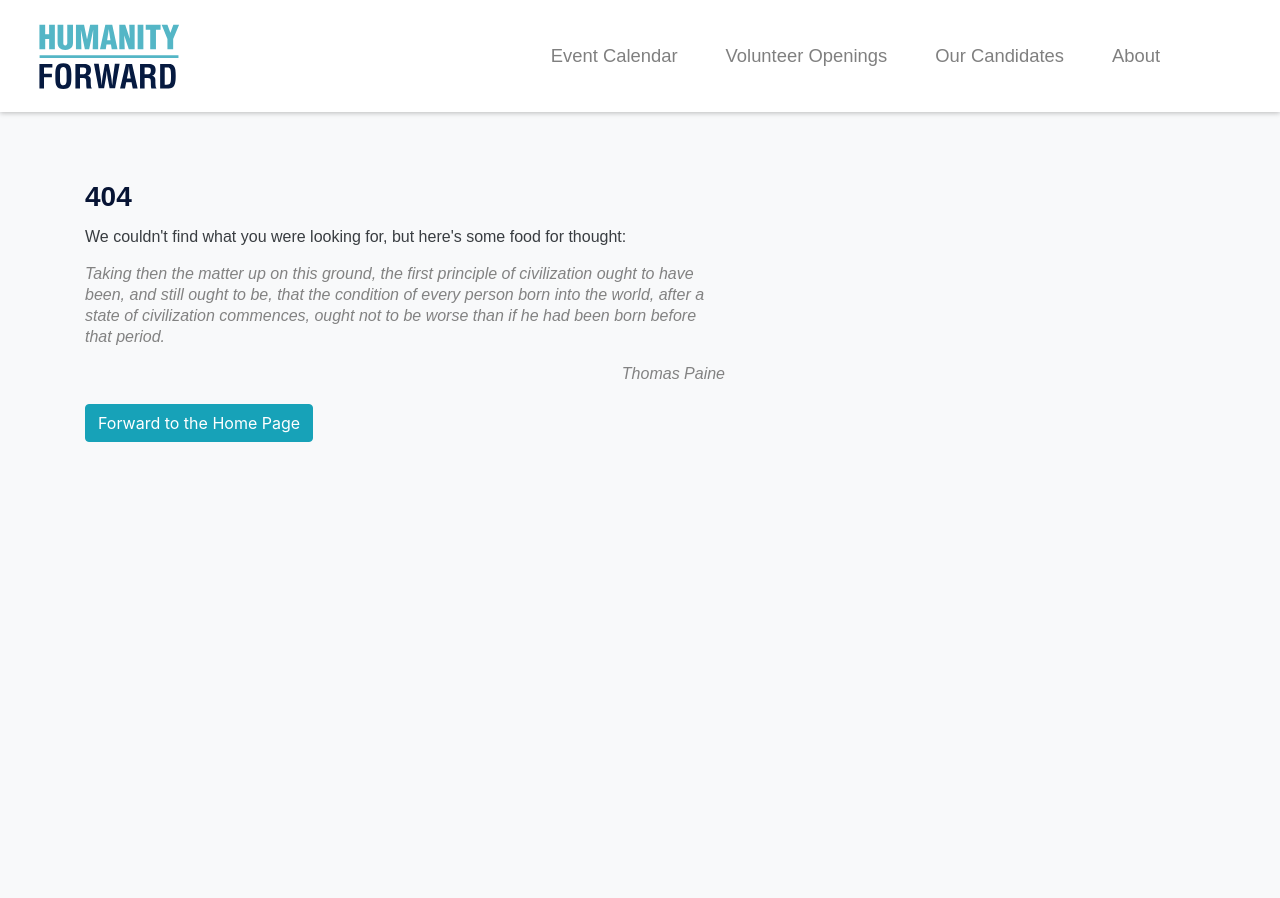
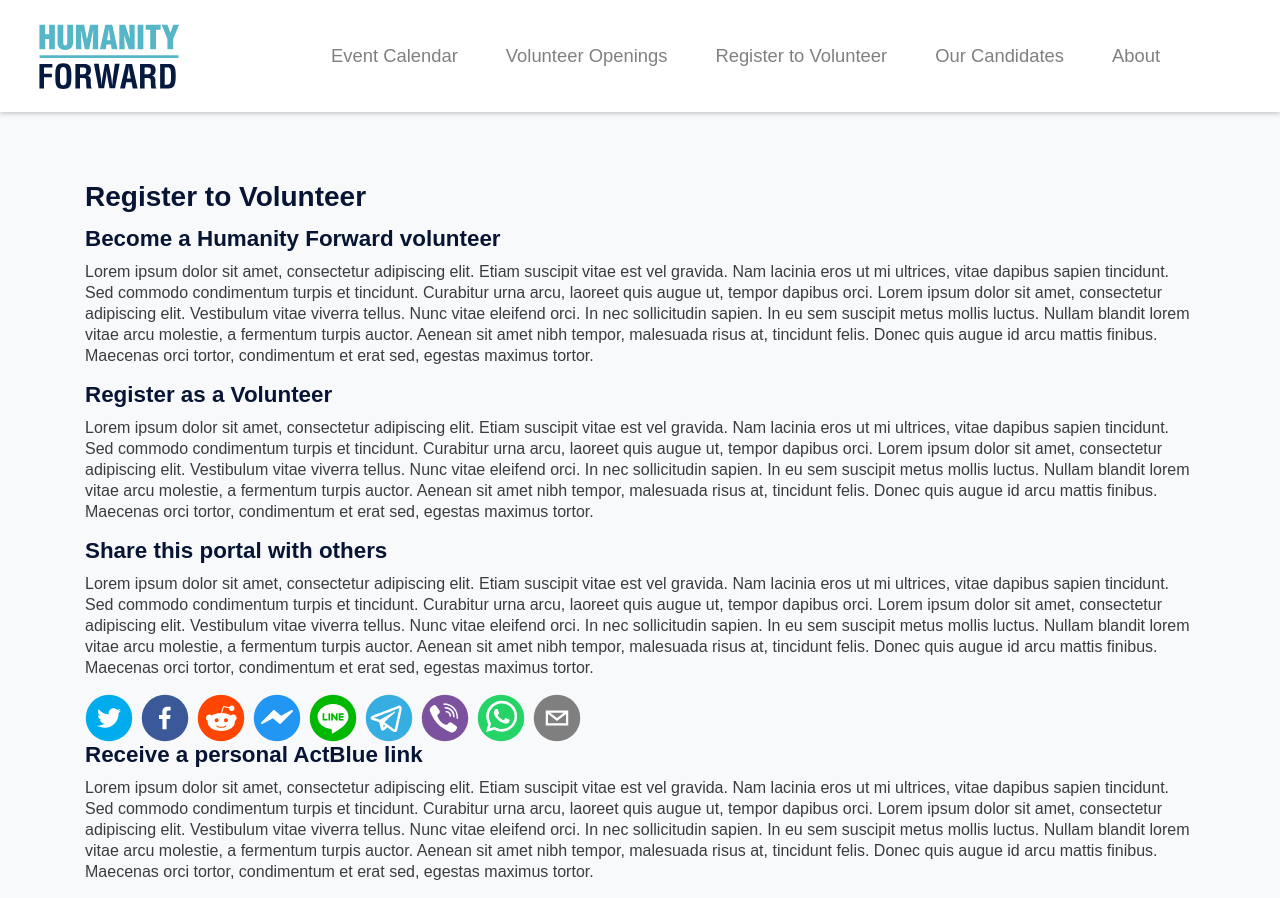
Before and after one commit to HF-RapidResponse/volunteer-portal, a React (Create React App) app in the folder client/: page /volunteer in a window 1280 px wide. Before the commit the page ends 800 px from the top, so only its background shows below. Built offline with nearby package versions, Linux system fonts and the light colour scheme.

Commit message:
Add Recruitment Social Share buttons - Add RecruitmentSocialShare component - Add Volunteer page (draft) - Update Header and PageViewSwitch to include new Volunteer page

```diff
--- a/client/package.json
+++ b/client/package.json
@@ -18,6 +18,7 @@
     "react-router-bootstrap": "^0.25.0",
     "react-router-dom": "^5.2.0",
     "react-scripts": "^4.0.0",
+    "react-share": "^4.3.1",
     "serve": "^11.3.2"
   },
   "scripts": {
--- a/client/src/components/Header.js
+++ b/client/src/components/Header.js
@@ -13,6 +13,7 @@ function Header() {
   const links = [
     { displayName: 'Event Calendar', url: '/calendar' },
     { displayName: 'Volunteer Openings', url: '/roles' },
+    { displayName: 'Register to Volunteer', url: '/volunteer' },
     { displayName: 'Our Candidates', url: '/candidates' },
     { displayName: 'About', url: '/about' },
     // { displayName: 'Sign In', url: '/signin' },
--- a/client/src/components/PageViewSwitch.js
+++ b/client/src/components/PageViewSwitch.js
@@ -9,6 +9,7 @@ import Roles from './Roles';
 import Candidates from './Candidates';
 import About from './About';
 import NotFound from './NotFound';
+import Volunteer from './Volunteer';
 
 // initialize GA
 // REACT_APP_GA_TRACKING_ID can be found in .env
@@ -33,6 +34,7 @@ function PageViewSwitch() {
         <Route path="/" exact component={Home} />
         <Route path="/calendar" exact component={Calendar} />
         <Route path="/roles" exact component={Roles} />
+        <Route path="/volunteer" exact component={Volunteer} />
         <Route path="/candidates" exact component={Candidates} />
         <Route path="/about" exact component={About} />
         {/* <Route path="/signin" exact component={Signin} /> */}
--- /dev/null
+++ b/client/src/components/RecruitmentSocialShare.js
@@ -0,0 +1,63 @@
+import React from 'react';
+import {
+  TwitterShareButton,
+  FacebookShareButton,
+  RedditShareButton,
+  FacebookMessengerShareButton,
+  LineShareButton,
+  TelegramShareButton,
+  ViberShareButton,
+  WhatsappShareButton,
+  EmailShareButton,
+
+  TwitterIcon,
+  FacebookIcon,
+  RedditIcon,
+  FacebookMessengerIcon,
+  LineIcon,
+  TelegramIcon,
+  ViberIcon,
+  WhatsappIcon,
+  EmailIcon,
+} from 'react-share';
+import '../styles/recruitmentSocialShare.scss';
+
+function RecruitmentSocialShare() {
+  const shareUrl = 'http://localhost:3000/volunteer-share';
+  const size = 48;
+  const title = 'Volunteer for Hunanity Forward';
+  const description = 'There are many opportunities to support Humanity Forward and spread the vision of Andrew Yang';
+  return (
+    <div className="recruitment-social-share-buttons">
+      <TwitterShareButton url={shareUrl} title={title} related={['HumanityForward', 'AndrewYang']}>
+        <TwitterIcon size={size} round />
+      </TwitterShareButton>
+      <FacebookShareButton url={shareUrl} quote={title}>
+        <FacebookIcon size={size} round />
+      </FacebookShareButton>
+      <RedditShareButton url={shareUrl} title={title}>
+        <RedditIcon size={size} round />
+      </RedditShareButton>
+      <FacebookMessengerShareButton url={shareUrl}>
+        <FacebookMessengerIcon size={size} round />
+      </FacebookMessengerShareButton>
+      <LineShareButton url={shareUrl} title={title}>
+        <LineIcon size={size} round />
+      </LineShareButton>
+      <TelegramShareButton url={shareUrl} title={title}>
+        <TelegramIcon size={size} round />
+      </TelegramShareButton>
+      <ViberShareButton url={shareUrl} title={title}>
+        <ViberIcon size={size} round />
+      </ViberShareButton>
+      <WhatsappShareButton url={shareUrl} title={title}>
+        <WhatsappIcon size={size} round />
+      </WhatsappShareButton>
+      <EmailShareButton url={shareUrl} subject={title} body={description}>
+        <EmailIcon size={size} round />
+      </EmailShareButton>
+    </div>
+  );
+}
+
+export default RecruitmentSocialShare;
--- /dev/null
+++ b/client/src/components/Volunteer.js
@@ -0,0 +1,34 @@
+import React from 'react';
+import RecruitmentSocialShare from './RecruitmentSocialShare';
+
+/**
+ * Component that displays the vounteer roles page. Currently, we are using an embedded
+ * airtable to render the data.
+ */
+function Volunteer() {
+  document.title = 'HF Volunteer Portal - Register to Volunteer';
+  return (
+    <>
+      <h1>Register to Volunteer</h1>
+      <h2>Become a Humanity Forward volunteer</h2>
+      <p>
+        Lorem ipsum dolor sit amet, consectetur adipiscing elit. Etiam suscipit vitae est vel gravida. Nam lacinia eros ut mi ultrices, vitae dapibus sapien tincidunt. Sed commodo condimentum turpis et tincidunt. Curabitur urna arcu, laoreet quis augue ut, tempor dapibus orci. Lorem ipsum dolor sit amet, consectetur adipiscing elit. Vestibulum vitae viverra tellus. Nunc vitae eleifend orci. In nec sollicitudin sapien. In eu sem suscipit metus mollis luctus. Nullam blandit lorem vitae arcu molestie, a fermentum turpis auctor. Aenean sit amet nibh tempor, malesuada risus at, tincidunt felis. Donec quis augue id arcu mattis finibus. Maecenas orci tortor, condimentum et erat sed, egestas maximus tortor.
+      </p>
+      <h2>Register as a Volunteer</h2>
+      <p>
+        Lorem ipsum dolor sit amet, consectetur adipiscing elit. Etiam suscipit vitae est vel gravida. Nam lacinia eros ut mi ultrices, vitae dapibus sapien tincidunt. Sed commodo condimentum turpis et tincidunt. Curabitur urna arcu, laoreet quis augue ut, tempor dapibus orci. Lorem ipsum dolor sit amet, consectetur adipiscing elit. Vestibulum vitae viverra tellus. Nunc vitae eleifend orci. In nec sollicitudin sapien. In eu sem suscipit metus mollis luctus. Nullam blandit lorem vitae arcu molestie, a fermentum turpis auctor. Aenean sit amet nibh tempor, malesuada risus at, tincidunt felis. Donec quis augue id arcu mattis finibus. Maecenas orci tortor, condimentum et erat sed, egestas maximus tortor.
+      </p>
+      <h2>Share this portal with others</h2>
+      <p>
+        Lorem ipsum dolor sit amet, consectetur adipiscing elit. Etiam suscipit vitae est vel gravida. Nam lacinia eros ut mi ultrices, vitae dapibus sapien tincidunt. Sed commodo condimentum turpis et tincidunt. Curabitur urna arcu, laoreet quis augue ut, tempor dapibus orci. Lorem ipsum dolor sit amet, consectetur adipiscing elit. Vestibulum vitae viverra tellus. Nunc vitae eleifend orci. In nec sollicitudin sapien. In eu sem suscipit metus mollis luctus. Nullam blandit lorem vitae arcu molestie, a fermentum turpis auctor. Aenean sit amet nibh tempor, malesuada risus at, tincidunt felis. Donec quis augue id arcu mattis finibus. Maecenas orci tortor, condimentum et erat sed, egestas maximus tortor.
+      </p>
+      <RecruitmentSocialShare />
+      <h2>Receive a personal ActBlue link</h2>
+      <p>
+        Lorem ipsum dolor sit amet, consectetur adipiscing elit. Etiam suscipit vitae est vel gravida. Nam lacinia eros ut mi ultrices, vitae dapibus sapien tincidunt. Sed commodo condimentum turpis et tincidunt. Curabitur urna arcu, laoreet quis augue ut, tempor dapibus orci. Lorem ipsum dolor sit amet, consectetur adipiscing elit. Vestibulum vitae viverra tellus. Nunc vitae eleifend orci. In nec sollicitudin sapien. In eu sem suscipit metus mollis luctus. Nullam blandit lorem vitae arcu molestie, a fermentum turpis auctor. Aenean sit amet nibh tempor, malesuada risus at, tincidunt felis. Donec quis augue id arcu mattis finibus. Maecenas orci tortor, condimentum et erat sed, egestas maximus tortor.
+      </p>
+    </>
+  );
+}
+
+export default Volunteer;
--- /dev/null
+++ b/client/src/styles/recruitmentSocialShare.scss
@@ -0,0 +1,7 @@
+.recruitment-social-share-buttons button {
+    margin-left: .5rem;
+
+    &:first-child{
+        margin-left: 0;
+    }
+}
```
Also changed, not shown: 1 other file (tests, documents, lock files or other folders).
